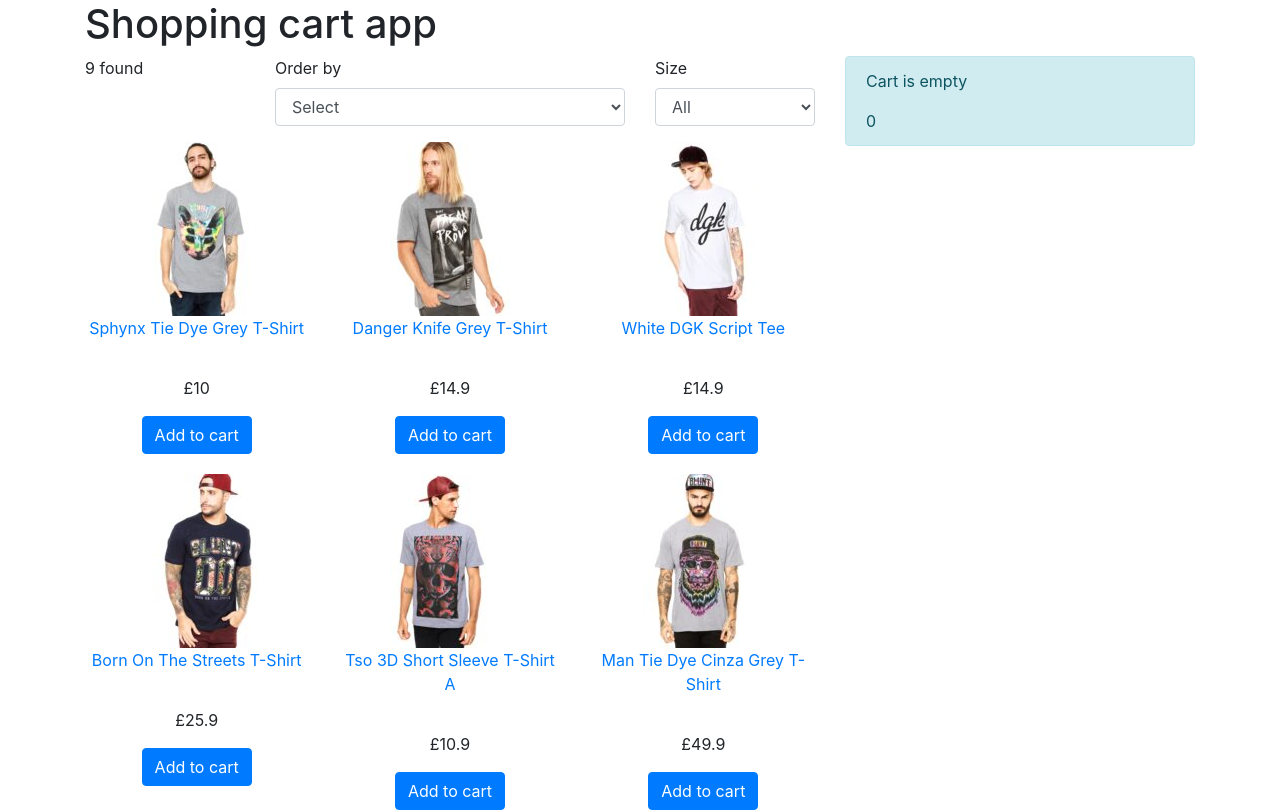
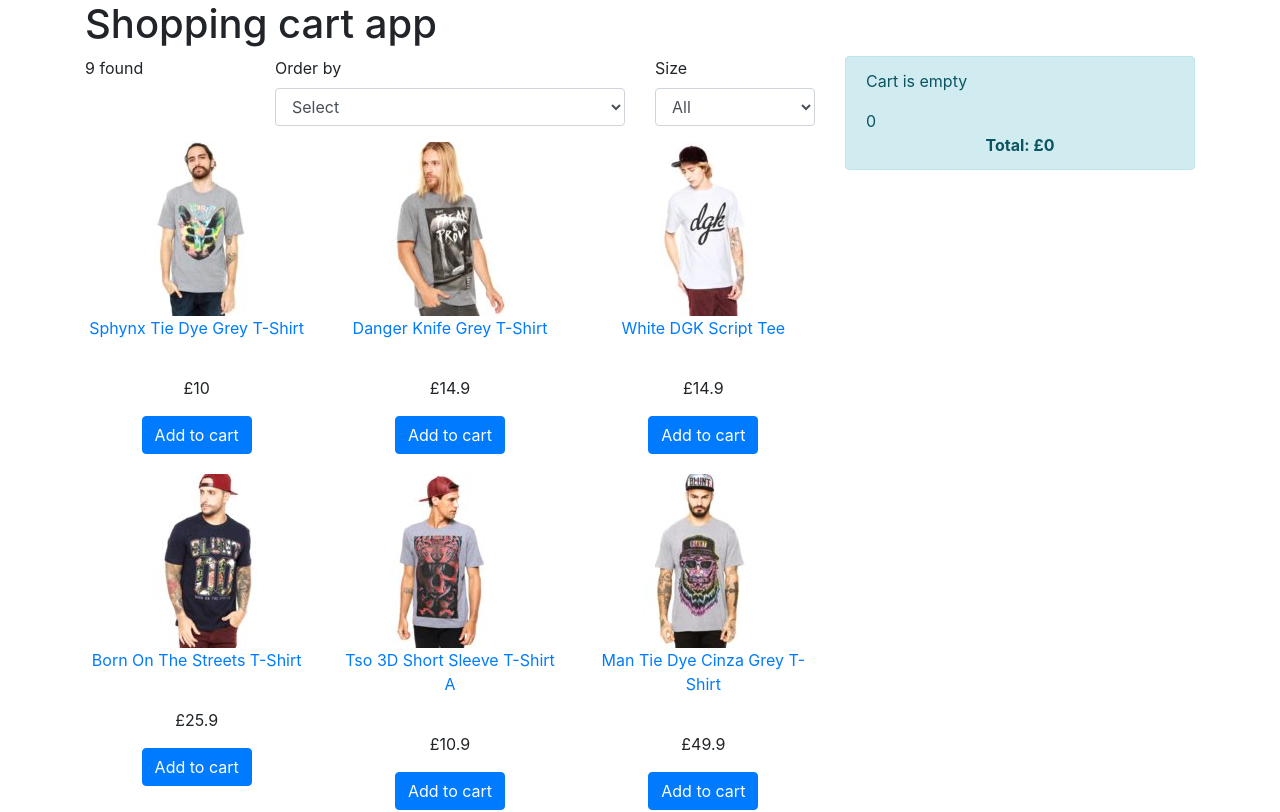
Before and after one commit to dinoxas/mini-shop, a React (Create React App) app: page / in a window 1280 px wide. Shown: the top 812 px of the page. Built offline with nearby package versions, Linux system fonts and the light colour scheme; data requests are answered from the project's data file.

Commit message:
Added total cost to Cart component

```diff
--- a/public/db.json
+++ b/public/db.json
@@ -6,7 +6,7 @@
       "title": "Sphynx Tie Dye Grey T-Shirt",
       "description": "Sphynx Tie Dye Grey",
       "availableSizes": ["X", "L", "XL", "XXL"],
-      "price": 10,
+      "price": 10.0,
       "isFreeShipping": true
     },
     {
--- a/src/components/Cart.js
+++ b/src/components/Cart.js
@@ -1,4 +1,5 @@
 import React, { Component } from "react";
+import formatCurrency from "../utils/helper";
 
 export default class Cart extends Component {
   render() {
@@ -15,10 +16,11 @@
           <ul className="list-unstyled">
             {cartItems.map((item, index) => (
               <li key={index}>
-                <span>{item.title}</span> x{item.count}
+                <span>{item.title}</span> x{item.count} ={" "}
+                {formatCurrency(item.price * item.count)}{" "}
                 <a
                   href="#"
-                  className="badge badge-danger"
+                  className="badge badge-secondary"
                   onClick={e => handleRemoveFromCart(e, item)}
                 >
                   X
@@ -27,6 +29,11 @@
             ))}
           </ul>
         )}
+
+        <div className="font-weight-bold text-center">
+          Total:{" "}
+          {formatCurrency(cartItems.reduce((a, c) => a + c.price * c.count, 0))}
+        </div>
       </div>
     );
   }
```
